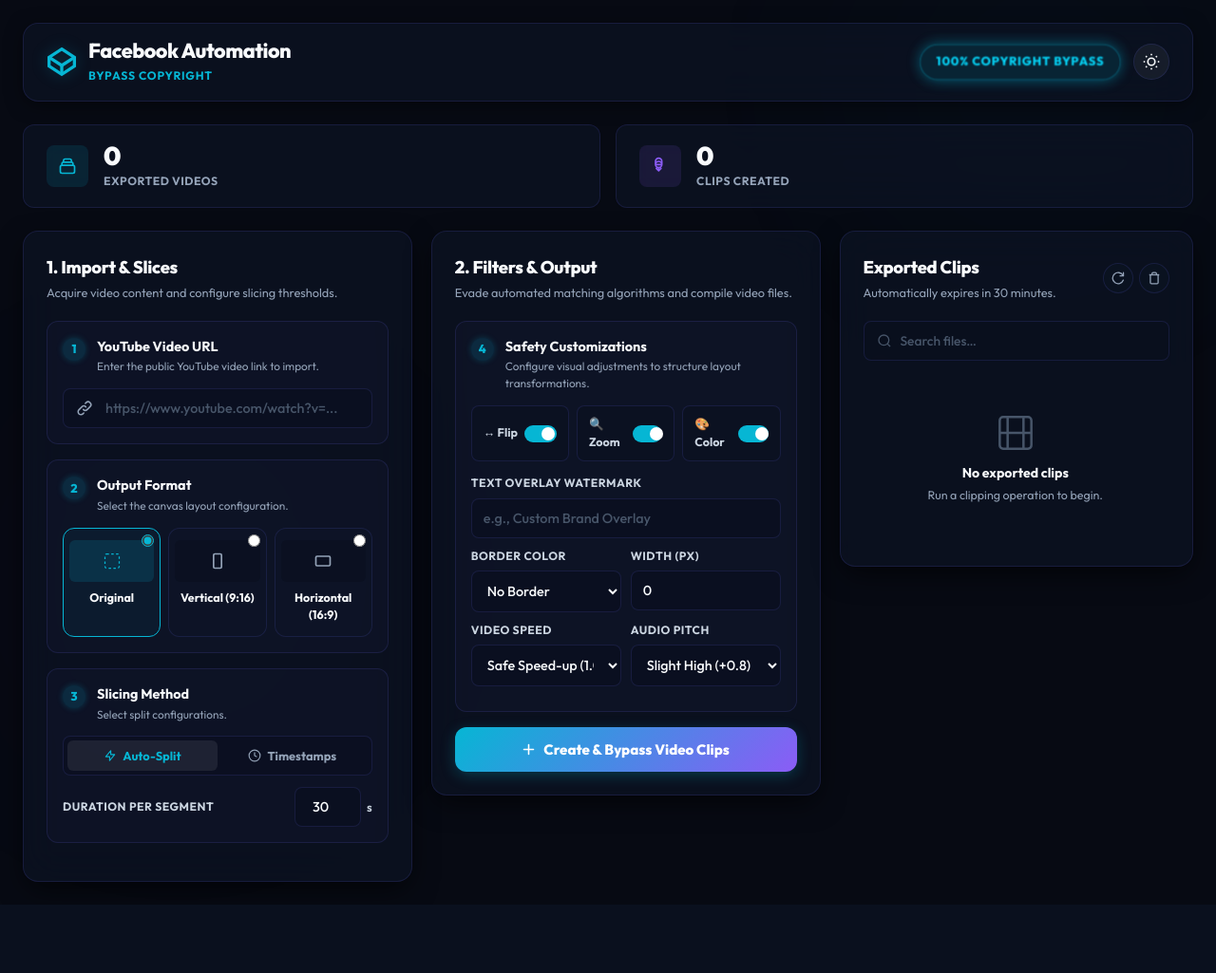
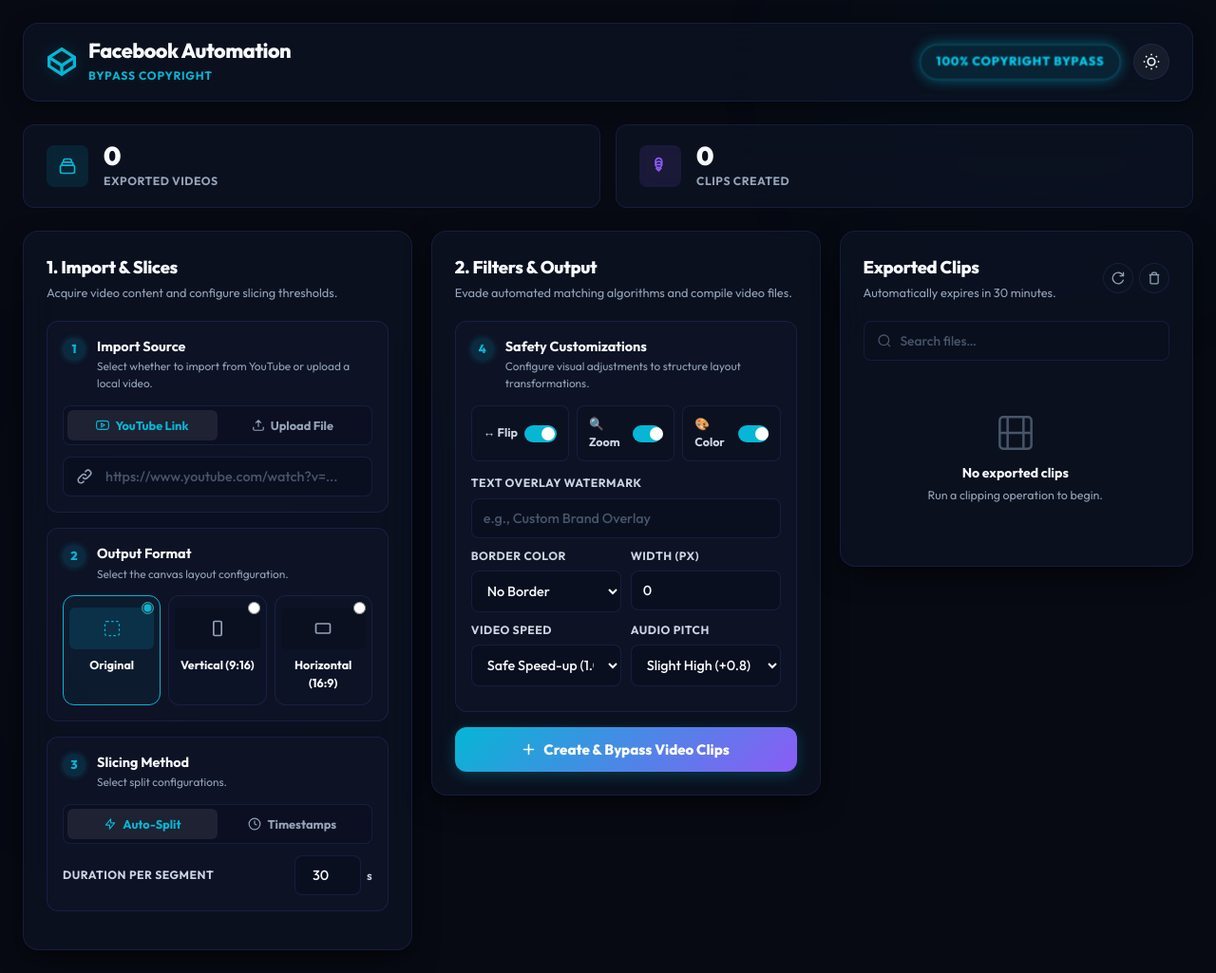
Before and after one commit to sheaisha1337-png/facebook-automation, a Flask app: page / in a window 1280 px wide. Shown: the whole page at 95% size. Before the commit the page ends 953 px from the top, so only its background shows below. Run offline with Flask 3, Linux system fonts and the light colour scheme; data that the repository does not hold is empty.

Commit message:
Add local video file upload support as fallback and alternative to YouTube download

```diff
--- a/app.py
+++ b/app.py
@@ -550,8 +550,10 @@ def clip_youtube_video():
     """
     try:
         url = request.form.get('url')
-        if not url:
-            return jsonify({'success': False, 'error': 'YouTube URL is required.'}), 400
+        video_file = request.files.get('video_file')
+
+        if not url and (not video_file or video_file.filename == ''):
+            return jsonify({'success': False, 'error': 'YouTube URL or local video file upload is required.'}), 400
 
         mode = request.form.get('mode', 'auto') # 'auto' or 'timestamps'
         interval = int(request.form.get('interval', 8))
@@ -578,11 +580,20 @@ def clip_youtube_video():
         job_id = str(uuid.uuid4())
         raw_download_path = os.path.join(UPLOAD_FOLDER, f"{job_id}_raw.mp4")
 
-        # 1. Download YouTube Video — try cobalt/invidious first (bypass datacenter block)
-        print(f'[download] Starting download for {url}')
+        dl_success = False
 
-        # ── Method A: cobalt.tools (best — no IP restrictions) ──────────────
-        dl_success = download_via_cobalt(url, raw_download_path)
+        # 1. Acquire Video File (either via direct upload or YouTube download)
+        if video_file and video_file.filename != '':
+            print(f'[upload] Saving uploaded video file to {raw_download_path} ...')
+            video_file.save(raw_download_path)
+            if os.path.exists(raw_download_path) and os.path.getsize(raw_download_path) > 0:
+                dl_success = True
+                print('[upload] Video file successfully uploaded and verified!')
+        else:
+            print(f'[download] Starting YouTube download for {url}')
+
+            # ── Method A: cobalt.tools (best — no IP restrictions) ──────────────
+            dl_success = download_via_cobalt(url, raw_download_path)
 
         # ── Method B: pytubefix (different request path — bypasses SSL block) ─
         if not dl_success:
--- a/static/index.html
+++ b/static/index.html
@@ -97,21 +97,57 @@
                         <p class="panel-subtitle">Acquire video content and configure slicing thresholds.</p>
                     </div>
 
-                    <!-- STEP 1: YouTube Video URL -->
+                    <!-- STEP 1: Import Source -->
                     <div class="step-card">
                         <div class="step-header">
                             <span class="step-num">1</span>
                             <div class="step-title-wrap">
-                                <h3>YouTube Video URL</h3>
-                                <p class="step-desc">Enter the public YouTube video link to import.</p>
+                                <h3>Import Source</h3>
+                                <p class="step-desc">Select whether to import from YouTube or upload a local video.</p>
                             </div>
                         </div>
-                        <div class="form-group">
-                            <div class="input-with-icon">
-                                <svg class="input-icon" viewBox="0 0 24 24" fill="none" stroke="currentColor" stroke-width="2">
-                                    <path d="M13.828 10.172a4 4 0 00-5.656 0l-4 4a4 4 0 105.656 5.656l1.102-1.101m-.758-4.899a4 4 0 005.656 0l4-4a4 4 0 00-5.656-5.656l-1.1 1.1" stroke-linecap="round" stroke-linejoin="round"/>
+
+                        <div class="segment-tabs source-tabs" style="margin-bottom: 12px;">
+                            <button type="button" class="segment-tab-btn active" data-source="youtube" id="source-toggle-yt">
+                                <svg class="tab-btn-icon" viewBox="0 0 24 24" fill="none" stroke="currentColor" stroke-width="2">
+                                    <path d="M22.54 6.42a2.78 2.78 0 00-1.94-2C18.88 4 12 4 12 4s-6.88 0-8.6.46a2.78 2.78 0 00-1.94 2A29 29 0 001 11.75a29 29 0 00.46 5.33A2.78 2.78 0 003.4 19c1.72.46 8.6.46 8.6.46s6.88 0 8.6-.46a2.78 2.78 0 001.94-2 29 29 0 00.46-5.25 29 29 0 00-.46-5.33z"/>
+                                    <polygon points="9.75 15.02 15.5 11.75 9.75 8.48 9.75 15.02"/>
                                 </svg>
-                                <input type="text" id="url" name="url" placeholder="https://www.youtube.com/watch?v=..." required>
+                                YouTube Link
+                            </button>
+                            <button type="button" class="segment-tab-btn" data-source="upload" id="source-toggle-upload">
+                                <svg class="tab-btn-icon" viewBox="0 0 24 24" fill="none" stroke="currentColor" stroke-width="2">
+                                    <path d="M21 15v4a2 2 0 0 1-2 2H5a2 2 0 0 1-2-2v-4M17 8l-5-5-5 5M12 3v12"/>
+                                </svg>
+                                Upload File
+                            </button>
+                        </div>
+
+                        <!-- YouTube Link Panel -->
+                        <div id="source-panel-youtube" class="slicing-panel active">
+                            <div class="form-group">
+                                <div class="input-with-icon">
+                                    <svg class="input-icon" viewBox="0 0 24 24" fill="none" stroke="currentColor" stroke-width="2">
+                                        <path d="M13.828 10.172a4 4 0 00-5.656 0l-4 4a4 4 0 105.656 5.656l1.102-1.101m-.758-4.899a4 4 0 005.656 0l4-4a4 4 0 00-5.656-5.656l-1.1 1.1" stroke-linecap="round" stroke-linejoin="round"/>
+                                    </svg>
+                                    <input type="text" id="url" name="url" placeholder="https://www.youtube.com/watch?v=...">
+                                </div>
+                            </div>
+                        </div>
+
+                        <!-- Local Upload Panel -->
+                        <div id="source-panel-upload" class="slicing-panel">
+                            <div class="form-group">
+                                <div class="file-upload-wrapper">
+                                    <input type="file" id="video_file" name="video_file" accept="video/*" style="display: none;">
+                                    <button type="button" class="file-upload-btn" onclick="document.getElementById('video_file').click()">
+                                        <svg viewBox="0 0 24 24" fill="none" stroke="currentColor" stroke-width="2" style="width: 18px; height: 18px; margin-right: 8px;">
+                                            <path d="M21 15v4a2 2 0 0 1-2 2H5a2 2 0 0 1-2-2v-4M17 8l-5-5-5 5M12 3v12"/>
+                                        </svg>
+                                        Choose Video File
+                                    </button>
+                                    <span id="file-name-label" class="file-name-label">No file selected</span>
+                                </div>
                             </div>
                         </div>
                     </div>
--- a/static/js/app.js
+++ b/static/js/app.js
@@ -212,11 +212,39 @@ function initClipForm() {
     const form = $('clip-form');
     if (!form) return;
 
+    // Import source tab switching logic
+    const sourceToggles = document.querySelectorAll('.source-tabs .segment-tab-btn');
+    let activeSource = 'youtube'; // default
+
+    sourceToggles.forEach(btn => {
+        btn.addEventListener('click', () => {
+            sourceToggles.forEach(b => b.classList.remove('active'));
+            btn.classList.add('active');
+            activeSource = btn.dataset.source;
+            $('source-panel-youtube')?.classList.toggle('active', activeSource === 'youtube');
+            $('source-panel-upload')?.classList.toggle('active', activeSource === 'upload');
+        });
+    });
+
+    $('video_file')?.addEventListener('change', e => {
+        const file = e.target.files[0];
+        const label = $('file-name-label');
+        if (label) label.textContent = file ? file.name : 'No file selected';
+    });
+
     form.addEventListener('submit', async e => {
         e.preventDefault();
-        const url = $('url')?.value.trim();
-        if (!url || (!url.includes('youtube.com') && !url.includes('youtu.be'))) {
-            showToast('⚠️ Please enter a valid YouTube URL', 'error'); return;
+
+        if (activeSource === 'youtube') {
+            const url = $('url')?.value.trim();
+            if (!url || (!url.includes('youtube.com') && !url.includes('youtu.be'))) {
+                showToast('⚠️ Please enter a valid YouTube URL', 'error'); return;
+            }
+        } else {
+            const fileInput = $('video_file');
+            if (!fileInput || !fileInput.files || fileInput.files.length === 0) {
+                showToast('⚠️ Please select a local video file to upload', 'error'); return;
+            }
         }
 
         const btn = $('clip-submit-btn');
@@ -224,7 +252,7 @@ function initClipForm() {
         showProgress('clip-progress');
 
         const steps = [
-            { pct: 20, label: '⬇️ Downloading video…',        dur: 3000 },
+            { pct: 20, label: activeSource === 'youtube' ? '⬇️ Downloading video…' : '⬇️ Uploading video…', dur: 3000 },
             { pct: 50, label: '✂️ Slicing into clips…',         dur: 2500 },
             { pct: 75, label: '🎨 Applying safety filters…',   dur: 2000 },
             { pct: 90, label: '💾 Saving clips to library…',   dur: 1200 },
@@ -238,6 +266,8 @@ function initClipForm() {
             if (activeMethodBtn) {
                 fd.set('slicing_method', activeMethodBtn.dataset.type);
             }
+            // Explicitly set source type
+            fd.set('import_source', activeSource);
 
             const res = await fetch('/api/clip', { method: 'POST', body: fd });
             const data = await res.json();
```
Also changed, not shown: static/css/style.css (+46 -0 lines).
